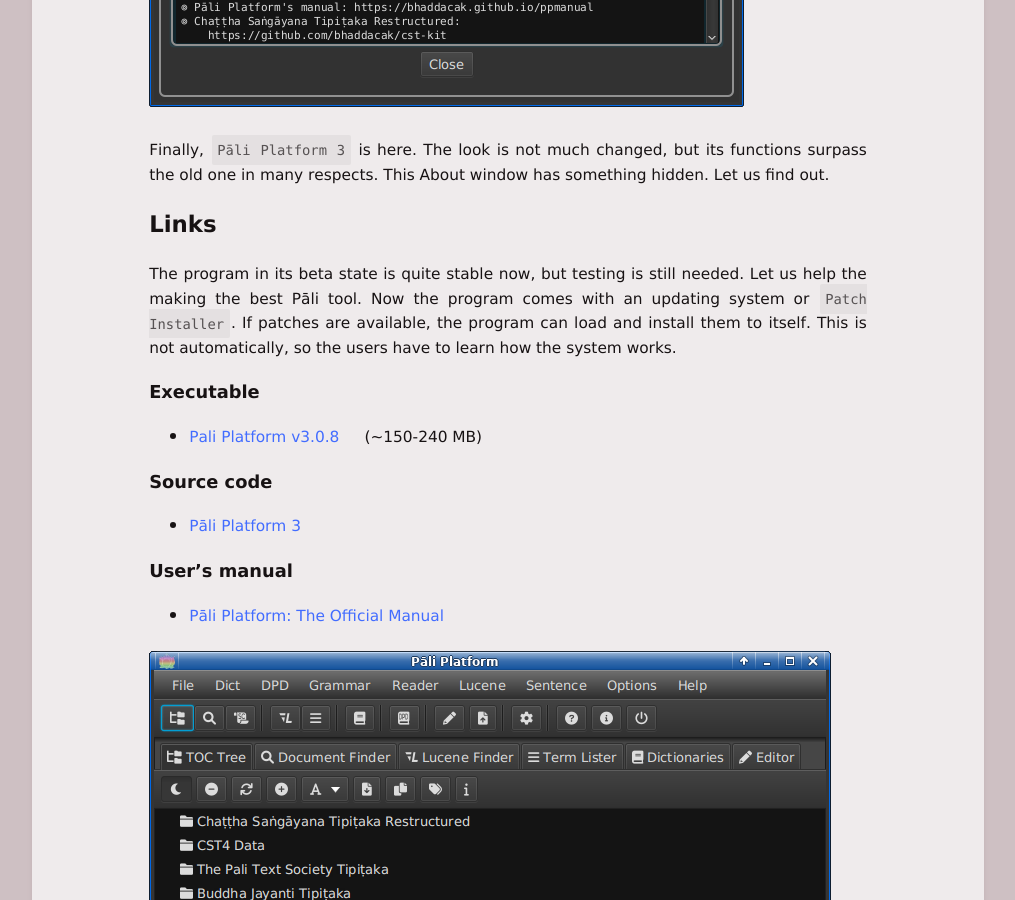
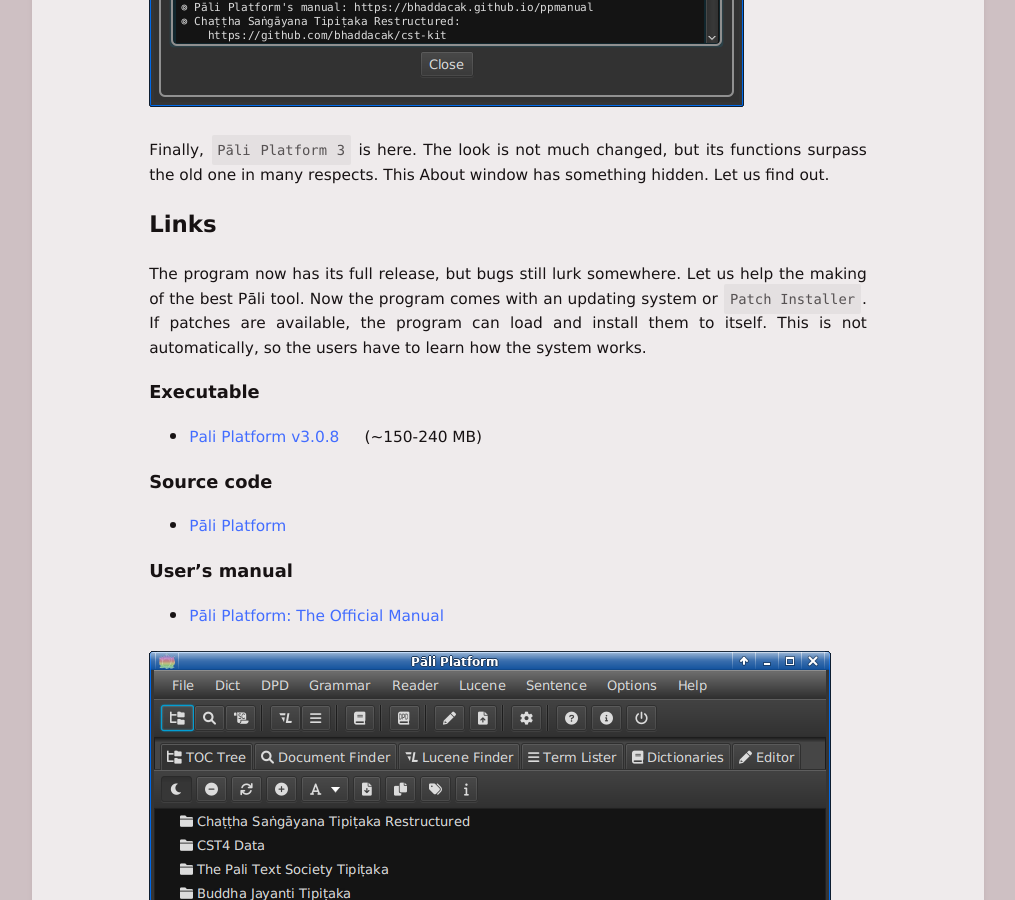
Before and after one commit to bhaddacak/bhaddacak.github.io, a Jekyll site: the page built from _pages/platform3.md, in a window 1280 px wide and 900 px high, scrolled down 1045 px. Shown: the whole window, without its empty margins (132-1147 px from the left). Built offline with Jekyll 4.4.1, drawn with Linux system fonts in a browser that asks for light colours; some of the changed text lies outside the part shown.

Commit message:
edit text of paliplatform

```diff
--- a/_pages/platform3.md
+++ b/_pages/platform3.md
@@ -14,7 +14,7 @@
 
 ## Links
 
-The program in its beta state is quite stable now, but testing is still needed. Let us help the making the best Pāli tool. Now the program comes with an updating system or `Patch Installer`. If patches are available, the program can load and install them to itself. This is not automatically, so the users have to learn how the system works.
+The program now has its full release, but bugs still lurk somewhere. Let us help the making of the best Pāli tool. Now the program comes with an updating system or `Patch Installer`. If patches are available, the program can load and install them to itself. This is not automatically, so the users have to learn how the system works.
 
 ### Executable
 
@@ -22,7 +22,7 @@
 
 ### Source code
 
-- [Pāli Platform 3](https://github.com/bhaddacak/paliplatform){:target="\_blank"} <svg class="icon"><use xlink:href="/assets/fontawesome/custom.svg#github-alt"></use></svg>
+- [Pāli Platform](https://github.com/bhaddacak/paliplatform){:target="\_blank"} <svg class="icon"><use xlink:href="/assets/fontawesome/custom.svg#github-alt"></use></svg>
 
 ### User's manual
 
```
Also changed, not shown: other parts of _pages/platform3.md (+1 -1 lines), _pages/paliplatform.md (+2 -2 lines).
